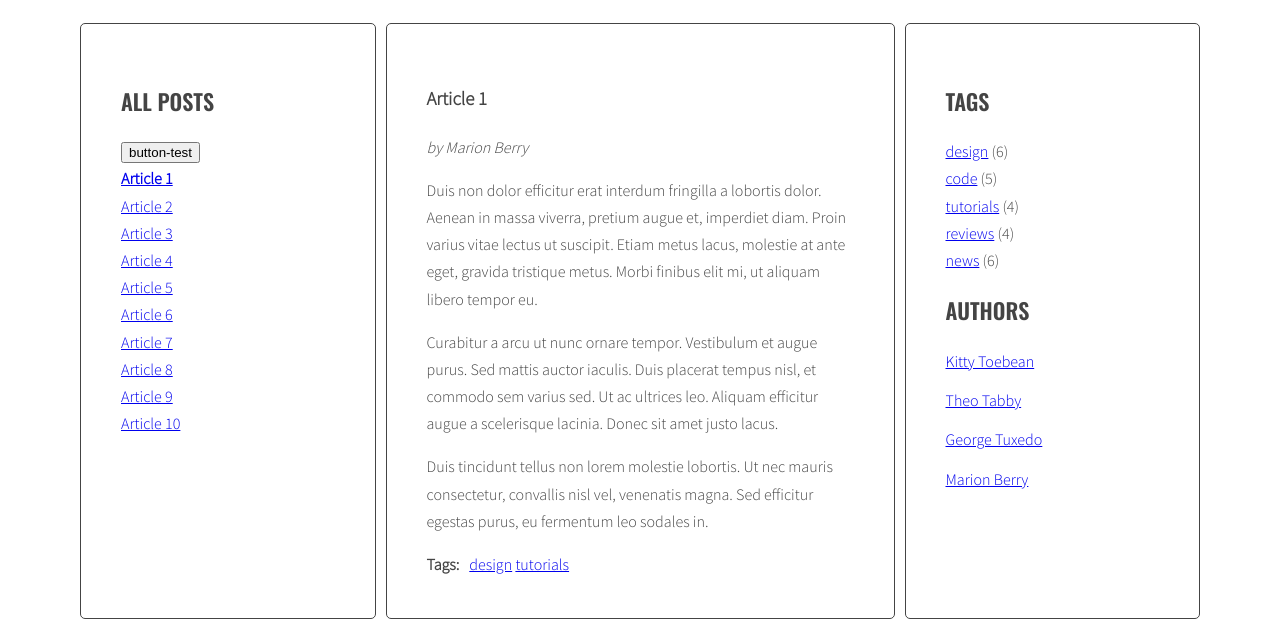
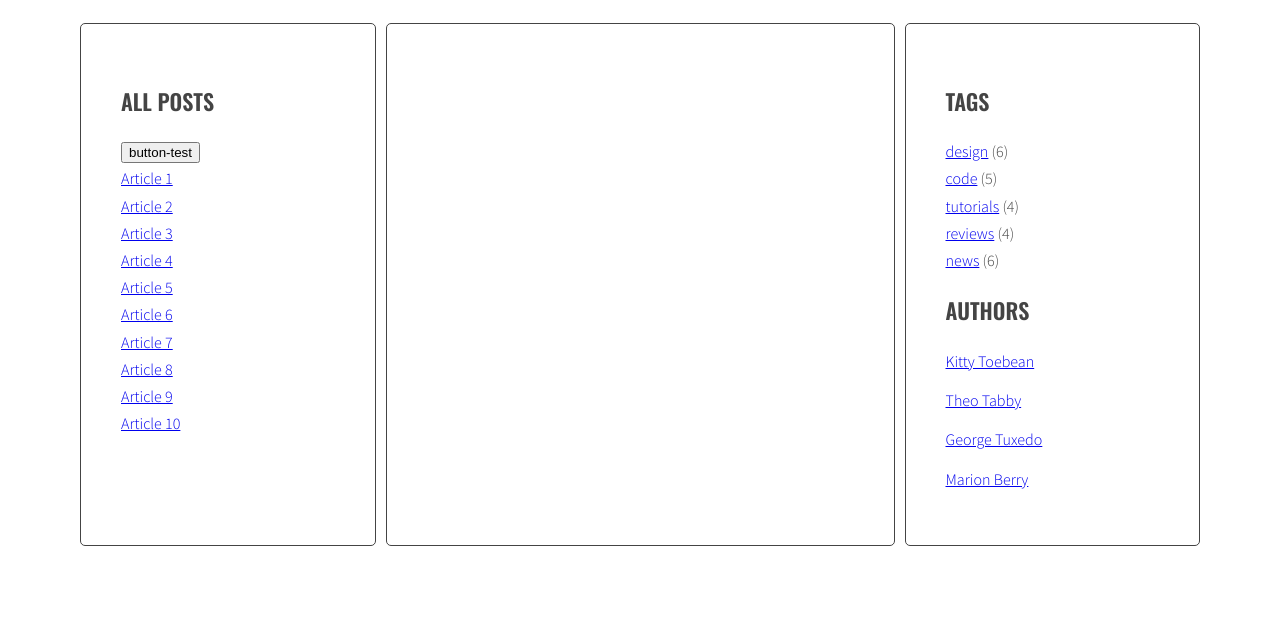
Before and after one commit to Tetiana-Breslavska/javascript-blog, a website: page index.html in a window 1280 px wide. Both pictures are taken after a click on the link "Article 2". Shown: the part 220-847 px from the top of the page. After the commit the page ends 800 px from the top, so only its background shows below. Drawn offline with nearby package versions, Linux system fonts and the light colour scheme.

Commit message:
Delete class active from articles

```diff
--- a/index.html
+++ b/index.html
@@ -47,7 +47,7 @@
             </ul>
           </div>
         </article>
-        <article class="post" id="article-2">
+        <article class="post active" id="article-2">
           <h3 class="post-title">Article 2</h3>
           <p class="post-author">by Theo Tabby</p>
           <div class="post-content">
--- a/js/script.js
+++ b/js/script.js
@@ -1,14 +1,28 @@
-'use strict';
+"use strict";
 
-function titleClickHandler(event){
-    console.log('Link was clicked!');
-    console.log(event);
+function titleClickHandler(event) {
+  console.log("Link was clicked!");
+  console.log(event);
 
   /* remove class 'active' from all article links  */
+
+  const activeLinks = document.querySelectorAll(".titles a.active");
+
+  for (let activeLink of activeLinks) {
+    activeLink.classList.remove("active");
+    console.log("delet");
+  }
 
   /* add class 'active' to the clicked link */
 
   /* remove class 'active' from all articles */
+
+  const activeArticles = document.querySelectorAll(".posts article.active");
+
+  for (let activeArticle of activeArticles) {
+    activeArticle.classList.remove("active");
+    console.log("delet article");
+  }
 
   /* get 'href' attribute from the clicked link */
 
@@ -17,8 +31,14 @@ function titleClickHandler(event){
   /* add class 'active' to the correct article */
 }
 
-const links = document.querySelectorAll('.titles a');
+const links = document.querySelectorAll(".titles a");
 
-for(let link of links){
-  link.addEventListener('click', titleClickHandler);
+for (let link of links) {
+  link.addEventListener("click", titleClickHandler);
 }
+
+const articles = document.querySelectorAll(".posts article");
+
+for (let article  of articles) {
+  article.addEventListener("click", titleClickHandler);
+}
```
